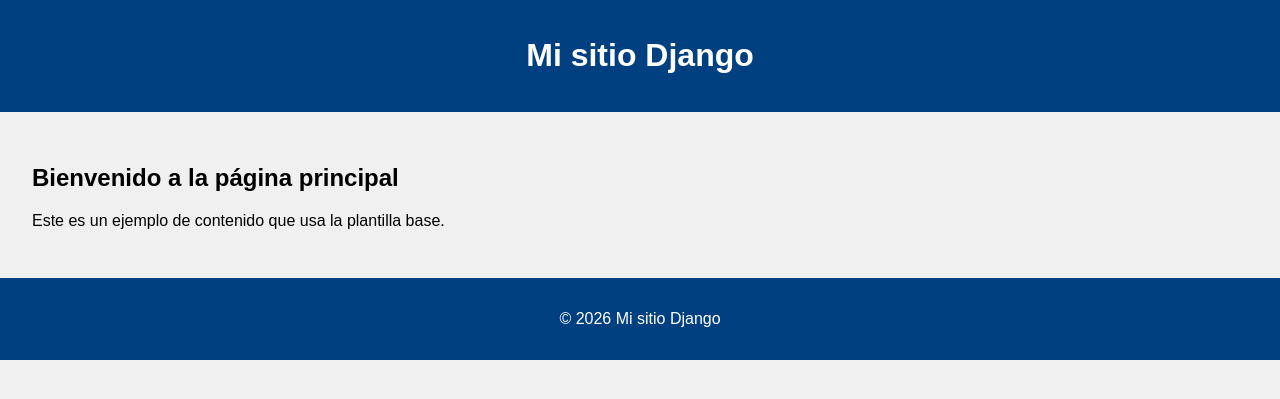
After one commit to MoraValentinaprog/entregable2-md10, a Django app: template workshop/core/templates/home.html in a window 1280 px wide. The commit adds this page. Shown: the top 399 px of the page. Run offline with Django 5.2, Linux system fonts and the light colour scheme; the template is opened without the code that fills it, so the values that code supplies are empty.

Commit message:
feat proyecto final con modelos, CRUD y plantillas estaticas

```diff
--- /dev/null
+++ b/workshop/core/templates/base.html
@@ -0,0 +1,29 @@
+{% load static %}
+<!DOCTYPE html>
+<html lang="es">
+<head>
+    <meta charset="UTF-8">
+    <title>{% block title %}Mi sitio Django{% endblock %}</title>
+    <link rel="stylesheet" href="{% static 'css/styles.css' %}">
+    {% block extra_head %}{% endblock %}
+</head>
+<body>
+    <header>
+        <h1>Mi sitio Django</h1>
+        {% block header %}{% endblock %}
+    </header>
+
+    <main>
+        {% block content %}{% endblock %}
+    </main>
+
+    <footer>
+        {% block footer %}
+        <p>© 2026 Mi sitio Django</p>
+        {% endblock %}
+    </footer>
+
+    <script src="{% static 'js/scripts.js' %}"></script>
+    {% block extra_js %}{% endblock %}
+</body>
+</html>
--- /dev/null
+++ b/workshop/core/templates/home.html
@@ -0,0 +1,8 @@
+{% extends 'base.html' %}
+
+{% block title %}Inicio - Mi sitio Django{% endblock %}
+
+{% block content %}
+    <h2>Bienvenido a la página principal</h2>
+    <p>Este es un ejemplo de contenido que usa la plantilla base.</p>
+{% endblock %}
--- /dev/null
+++ b/workshop/static/css/styles.css
@@ -0,0 +1,15 @@
+body {
+    font-family: Arial, sans-serif;
+    background-color: #f0f0f0;
+    margin: 0;
+    padding: 0;
+}
+header, footer {
+    background-color: #004080;
+    color: white;
+    padding: 1em;
+    text-align: center;
+}
+main {
+    padding: 2em;
+}
--- /dev/null
+++ b/workshop/static/js/scripts.js
@@ -0,0 +1 @@
+console.log('scripts.js cargado correctamente');
--- a/workshop/workshop/settings.py
+++ b/workshop/workshop/settings.py
@@ -122,6 +122,9 @@ USE_TZ = True
 # https://docs.djangoproject.com/en/6.0/howto/static-files/
 
 STATIC_URL = 'static/'
+STATICFILES_DIRS = [
+    BASE_DIR / "static",
+]
 
 # Default primary key field type
 # https://docs.djangoproject.com/en/4.2/ref/settings/#default-auto-field
```
Also changed, not shown: workshop/blog/templates/blog/post_list.html (+9 -4 lines), workshop/core/templates/core/lista_documentales.html (+6 -9 lines), README.md.
